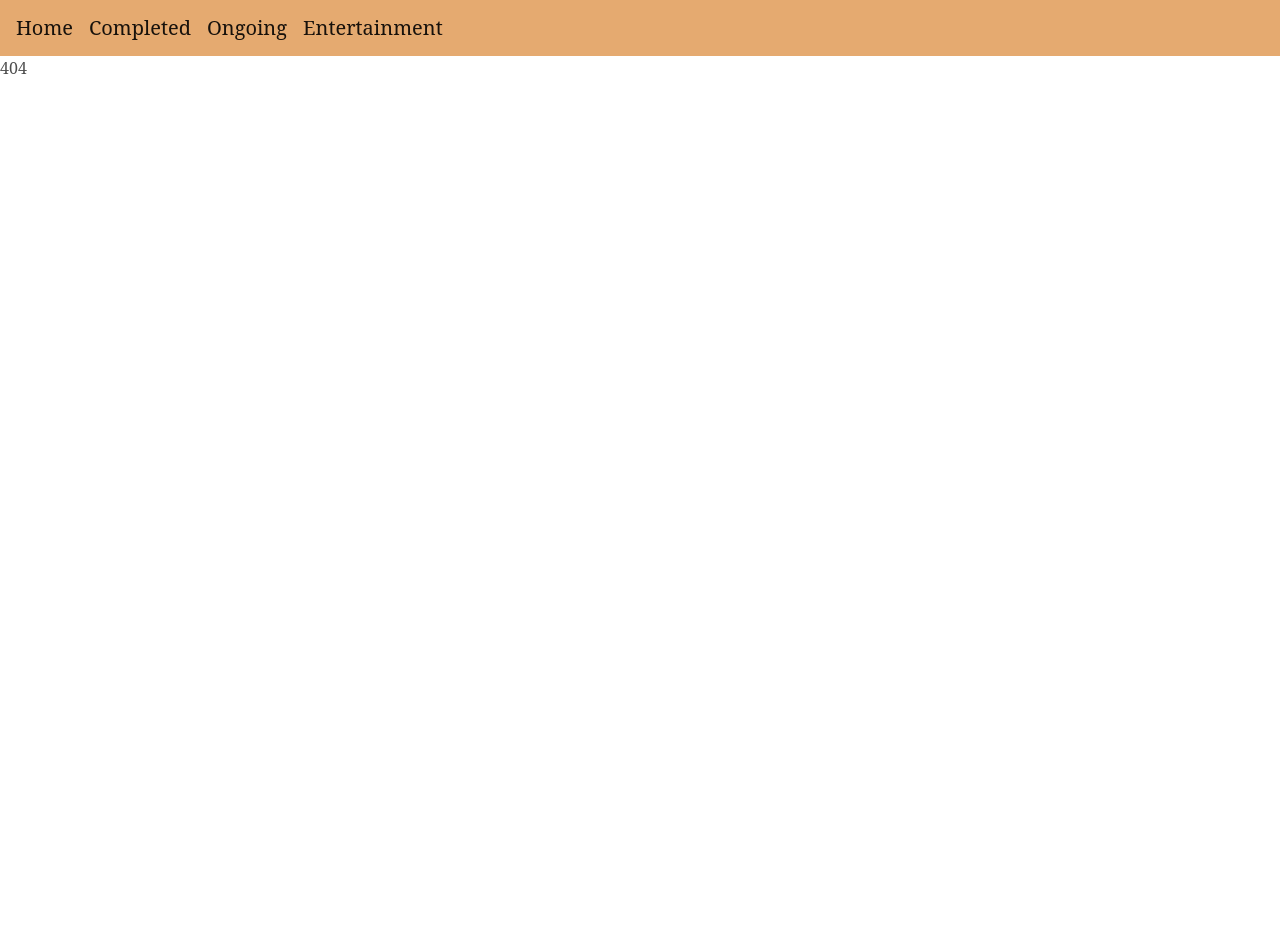
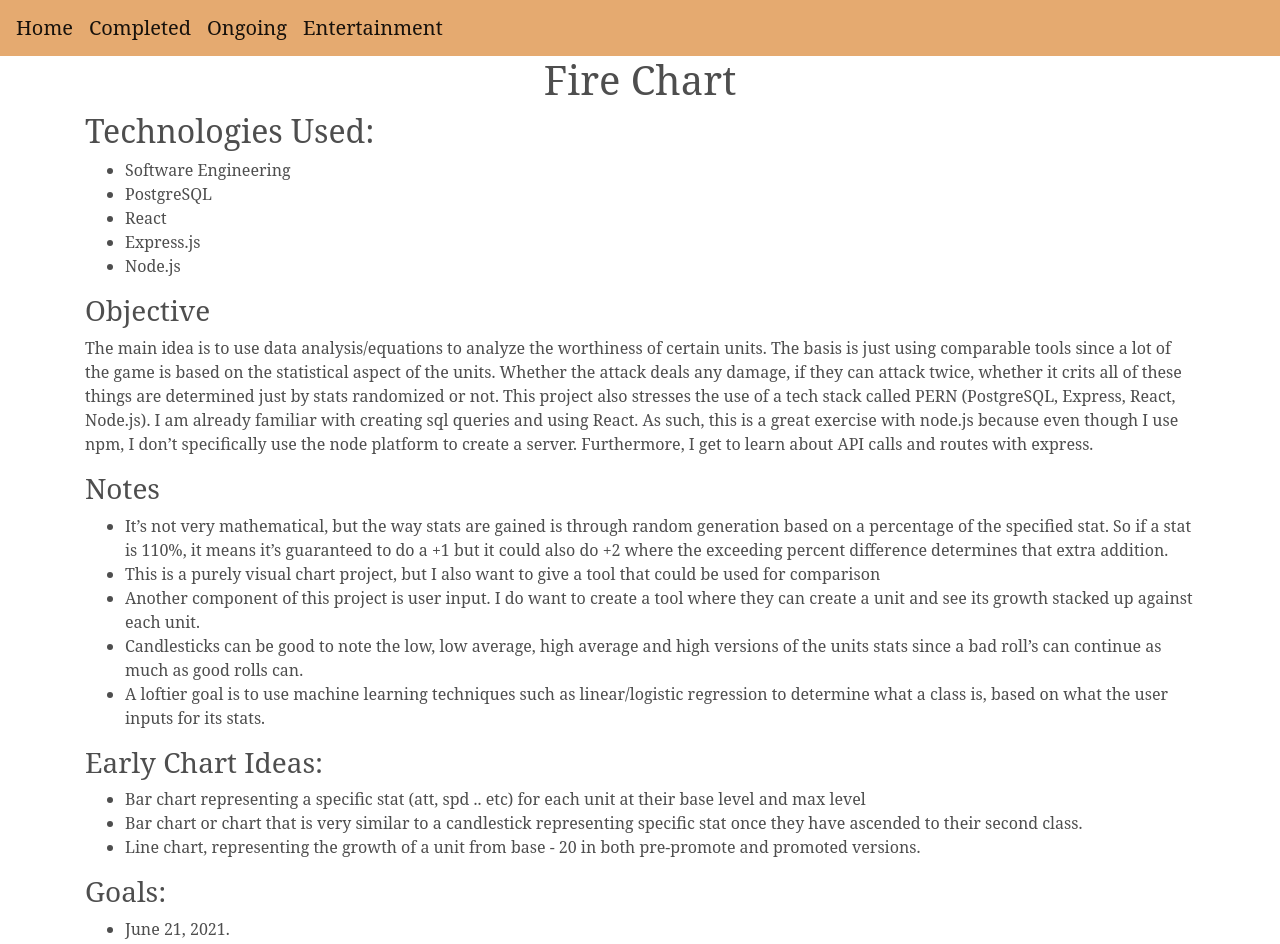
Before and after one commit to aljereno/portfolio-github, a React (Create React App) app: page /fireChart in a window 1280 px wide. Before the commit this address had no page. Shown: the top 944 px of the page. Before the commit the page ends 800 px from the top, so only its background shows below. Built offline with nearby package versions, Linux system fonts and the light colour scheme.

Commit message:
added new information about upcoming projects, and UI changes to completed

```diff
--- a/src/App.js
+++ b/src/App.js
@@ -16,6 +16,9 @@ import TestingScreen from './screens/TestingScreen';
 import LegLite from './singlescreens/LegLite';
 import BeyondLibrary from './singlescreens/BeyondLibrary';
 import ImgProcessing from './singlescreens/ImgProcessing';
+import FireChart from './singlescreens/FireChart';
+import FlatFoot from './singlescreens/FlatFoot';
+
 function App() {
   return (
     <BrowserRouter>
@@ -35,6 +38,8 @@ function App() {
         <Route path='/leglite' exact component={LegLite}/>
         <Route path='/beyond' exact component={BeyondLibrary}/>
         <Route path='/imgProcessing' exact component={ImgProcessing}/>
+        <Route path='/fireChart' exact component={FireChart}/>
+        <Route path='/flatFoot' exact component={FlatFoot}/>
         <Route path='/' render={() => <div>404</div>}/>
       </Switch>
     </BrowserRouter>
--- a/src/components/MiddleHomepage.js
+++ b/src/components/MiddleHomepage.js
@@ -1,6 +1,5 @@
 import React from 'react';
 import Container from 'react-bootstrap/Container';
-import useFirestore from '../hooks/useFirestore';
 import LeftMonth from '../minis/LeftMonth';
 import RightMonth from '../minis/RightMonth';
 import '../styles/globalstyles.css';
--- a/src/components/UploadGenshin.js
+++ b/src/components/UploadGenshin.js
@@ -4,21 +4,21 @@ import Progress from '../components/Progress';
 
 const UploadGenshin = () => {
     const [file, setFile] = useState(null);
-    const [error, setError] = useState(null);
+    // const [error, setError] = useState(null);
 
-    const types = ['image/png', 'image/jpeg'];
+    // const types = ['image/png', 'image/jpeg'];
 
-    const changeHandler = (e) => {
-        let selected = e.target.files[0];
-        if(selected && types.includes(selected.type)){
-            setFile(selected);
-            setError('');
-        } else {
-            setFile(null);
-            setError('Please select a viable image');
-        }
-        console.log(selected);
-    }
+    // const changeHandler = (e) => {
+    //     let selected = e.target.files[0];
+    //     if(selected && types.includes(selected.type)){
+    //         setFile(selected);
+    //         setError('');
+    //     } else {
+    //         setFile(null);
+    //         setError('Please select a viable image');
+    //     }
+    //     console.log(selected);
+    // }
 
     return (
         <form>
@@ -28,7 +28,7 @@ const UploadGenshin = () => {
             </label> */}
             <p>Showcasing the stats, weapons and units that help me beat Floor 12.</p>
             <div className="output">
-                { error && <div className="error">{ error } </div>}
+                {/* { error && <div className="error">{ error } </div>} */}
                 { file && <div> {file.name} </div>}
                 { file && <Progress file={file} setFile={setFile}/>}
             </div>
--- a/src/screens/Completed.js
+++ b/src/screens/Completed.js
@@ -10,37 +10,37 @@ const Completed = () => {
     let wrapper = createRef();
 
     return (
-        <Container style={{backgroundColor: '#C2B280', borderRadius: "25px", color: "black", paddingBottom: "25px"}}>
+        <div style={{width: "100%", backgroundColor: '#C2B280'}}>
+            <Container style={{backgroundColor: '#C2B280', color: "black", paddingBottom: "25px"}}>
             <div ref={wrapper}>
             { docs && docs.map(doc => (
-                <div key={doc.placement} style={{ marginTop:"2rem", display: 'flex'}}>
+                <Link to={doc.link} style={{textDecoration: "none"}}>
+                    <div key={doc.placement} style={{ marginTop:"2rem", display: 'flex'}}>
                     <div className="cardAttributes" style={{display: 'flex'}}>
                         <div style={{textAlign: "left", width: "100%", marginTop: "1rem"}}>
                             <div style={{display: "flex", marginBottom: "10px"}}>
-                                <Link to={doc.link} style={{textDecoration: "none", paddingLeft: "20px"}}>
-                                    <Button variant="info"><h5 style={{width:"100%"}}>{doc.title}</h5></Button>
-                                </Link>
+                                <h4 style={{paddingLeft: "10px", marginRight: "10px"}}><Button variant="dark">{doc.title}</Button></h4>
                                 <div style={{ display: "flex", flexWrap: "wrap"}}>
                                     {doc.badges && doc.badges.map(attr => (
-                                        <h6 ><Badge style={{marginLeft: "20px", marginTop: "10px"}} variant="secondary">{attr}</Badge></h6>
+                                        <div key={attr.key}><h6><Badge style={{marginLeft: "20px", marginTop: "10px"}} variant="secondary">{attr}</Badge></h6></div>
                                     ))}
                                 </div>
                             </div>
-                            <div style={{display: "flex"}}>
+                            <div style={{display: "flex", marginBottom: "1px"}}>
                                 {doc.url && <div style={{height: '100%', width: '100%', marginLeft: "1rem"}}>
-                                    <img style={{maxHeight: '100%', maxWidth: '100%', borderRadius: '15px'}} src={(doc.url)} alt={doc.title}/>
+                                    <img style={{maxHeight: '100%', maxWidth: '100%', borderRadius: '15px', paddingBottom: "10px"}} src={(doc.url)} alt={doc.title}/>
                                 </div> }
                                 <p style={{marginLeft: "20px", marginRight:"20px"}}>{doc.caption}</p>
                             </div>
-
                         </div>
                     </div>
                 </div>
+                </Link>
             ))}
         </div>
         </Container>
+        </div>
     )
 }
 
-
 export default Completed;
--- a/src/screens/Homepage.js
+++ b/src/screens/Homepage.js
@@ -3,7 +3,6 @@ import Container from 'react-bootstrap/Container';
 import MiddleHomepage from '../components/MiddleHomepage';
 import HeadCarousel from '../components/HeadCarousel';
 import '../styles/globalstyles.css';
-import { Link } from 'react-router-dom';
 
 const Homepage = () => {
 
--- /dev/null
+++ b/src/singlescreens/FireChart.js
@@ -0,0 +1,72 @@
+import React from 'react';
+import { Container } from 'react-bootstrap';
+
+const FireChart = () => {
+    return (
+        <Container>
+            <h1 style={{textAlign: 'center'}}>Fire Chart</h1>
+            <h2>Technologies Used: </h2>
+            <ul>
+                <li>Software Engineering</li>
+                <li>PostgreSQL</li>
+                <li>React</li>
+                <li>Express.js</li>
+                <li>Node.js</li>
+            </ul>
+            <h3>Objective</h3>
+            <p>The main idea is to use data analysis/equations to analyze the worthiness of certain units.
+                The basis is just using comparable tools since a lot of the game is based on the statistical
+                aspect of the units. Whether the attack deals any damage, if they can attack twice, whether
+                it crits all of these things are determined just by stats randomized or not. This project
+                also stresses the use of a tech stack called PERN (PostgreSQL, Express, React, Node.js).
+                I am already familiar with creating sql queries and using React. As such, this is a great
+                exercise with node.js because even though I use npm, I don’t specifically use the node
+                platform to create a server. Furthermore, I get to learn about API calls and routes with express.
+            </p>
+           <h3>Notes</h3>
+           <ul>
+               <li>
+                   It’s not very mathematical, but the way stats are gained is through random generation based on
+                   a percentage of the specified stat. So if a stat is 110%, it means it’s guaranteed to do a +1
+                   but it could also do +2 where the exceeding percent difference determines that extra addition.
+                </li>
+                <li>
+                    This is a purely visual chart project, but I also want to give a tool that could be used for comparison
+                </li>
+                <li>
+                    Another component of this project is user input. I do want to create a tool where they can create a unit and
+                    see its growth stacked up against each unit.
+                </li>
+                <li>
+                    Candlesticks can be good to note the low, low average, high average and high versions of the units stats since a
+                    bad roll’s can continue as much as good rolls can.
+                </li>
+                <li>
+                    A loftier goal is to use machine learning techniques such as linear/logistic regression to determine what a class is,
+                    based on what the user inputs for its stats.
+                </li>
+           </ul>
+           <h3>Early Chart Ideas:</h3>
+           <ul>
+               <li>
+                    Bar chart representing a specific stat (att, spd .. etc) for each unit at their base level and max level
+               </li>
+               <li>
+                    Bar chart or chart that is very similar to a candlestick representing specific stat once they have ascended to
+                    their second class.
+               </li>
+               <li>
+                    Line chart, representing the growth of a unit from base - 20 in both pre-promote and promoted versions.
+               </li>
+           </ul>
+           <h3>Goals: </h3>
+           <ul>
+                <li>June 21, 2021.</li>
+                <li>Create the skeleton using React.</li>
+                <li>Deploy the app to a heroku.</li>
+           </ul>
+        </Container>
+    )
+}
+
+export default FireChart;
--- /dev/null
+++ b/src/singlescreens/FlatFoot.js
@@ -0,0 +1,65 @@
+import React from 'react';
+import { Container } from 'react-bootstrap';
+
+const FlatFoot = () => {
+    return (
+        <Container>
+            <h1 style={{textAlign: 'center'}}>Flat Foot</h1>
+            <h2>Technologies Used: </h2>
+            <ul>
+                <li>Unity</li>
+                <li>Mobile Android Development</li>
+                <li>C#</li>
+                <li>Game Design</li>
+            </ul>
+            <h3>Objective</h3>
+            <p>
+                I have always been fascinated by clicker games, from Cookie Clicker to my most
+                recent game Legends of Idleon. Fascinating games, try them out if you want to satisfy
+                your lizard brain with gradually increasing numbers. I have this concept that the idle clicker
+                game has always had a connection with long distance running. In the beginning your
+                trying to catch up, trying to actively like the activity your doing. In the clicker
+                game, your trying to see which ones to upgrade first, which ones to prioritze. But as time goes
+                by, you get into the zone and the number of miles adds up and everything is basically
+                just progress. Flat Foot will also be my first foray into the mobile android space,
+                meaning I'd have to shell out $25 at some point to be able to publish this.
+            </p>
+            <h3>Ideas:</h3>
+            <ul>
+                <li>Accumulate miles by running, mainly the running energy is used to power the city you live</li>
+                <li>Vendors, takes in miles as currency</li>
+                <ul>
+                    <li>Tech industry: Access to performance clothes and accessories, requires power to run</li>
+                    <li>Health Industry: Rehab for injuries sustained due to bottlenecks and other human upgrades, requires power to run</li>
+                    <li>Electric Industry: Powers the two industries above
+                        ,upgrades makes use of miles more efficiently,
+                        don't have to require so much to power things</li>
+
+                </ul>
+                <li>Create bottlenecks so that it's not too idle</li>
+                <li>First bottleneck: Clicking for too long exhausts the player, have to minimize with rest</li>
+                <li>Second bottlenect: Resting for too long means you get too stiff, leading to slower gains</li>
+                <li>These bottlenecks don't really affect the game if you don't have the game on, but I want to aim for active gameplay if you do have it on</li>
+            </ul>
+            <h3>Things to buy:</h3>
+            <ul>
+                <li>Shoes</li>
+                <ul>
+                    <li>Nike Wildhorse 6</li>
+                    <li>Jesus Slippers</li>
+                    <li>Vans Old Skools</li>
+                    <li>Jordans</li>
+                    <li>Ultraboosts</li>
+                    <li>Nike Pegasus</li>
+                    <li>Hoka</li>
+                </ul>
+                <li>Pedalling Equipment for light training while resting</li>
+                <li>Better maps/tracks</li>
+                <li>Gym Membership/Trainer</li>
+                <li>Supplements</li>
+            </ul>
+        </Container>
+    )
+}
+
+export default FlatFoot;
--- a/src/singlescreens/ProjectInfo.js
+++ b/src/singlescreens/ProjectInfo.js
@@ -49,10 +49,10 @@ const ProjectInfo = () => {
                     <li>Genshin Abyss, Progress update on characters throughout the patches (Current Patch 1.4)</li>
                     <li>Entertainment, have a drag and droppable component</li>
                     <li>Entertainment, contain lists of all the shtuff that I want to watch, play or read</li>
-                    <li>Ongoing, further elaborate on Project Emblem</li>
-                    <li>Ongoing, further elaborate on Flat Foot</li>
-                    <li>Components 1, update the card that will be used to display small info about everything</li>
-                    <li>Components 2, update navbar to change based on what page you are on</li>
+                    <strike><li>Ongoing, further elaborate on Project Emblem</li></strike>
+                    <strike><li>Ongoing, further elaborate on Flat Foot</li></strike>
+                    <strike><li>Components 1, update the card that will be used to display small info about everything</li></strike>
+                    <strike><li>Components 2, update navbar to change based on what page you are on</li></strike>
                     <li>Completed, finish up the pictures for Quarantine</li>
                     <li>Completed, finish up pictures for Weatherbox</li>
                     <li>Created on June 12, 2021</li>
@@ -74,6 +74,8 @@ const ProjectInfo = () => {
                     <li>June 17, 2021</li>
                     <li>Finished adding in blurbs, images to the cards in completed tab</li>
                     <li>Major overhaul of the webpage</li>
+                    <li>June 21, 2021</li>
+                    <li>Finished Elaboration on Flat foot and fire emblem related projects</li>
                 </ul>
             </section>
             <h3>Progress</h3>
--- a/src/styles/globalstyles.css
+++ b/src/styles/globalstyles.css
@@ -45,7 +45,7 @@
     margin-left: 10px;
     margin-right: 10px;
     display: grid;
-    grid-template-columns: 1fr 1fr 1fr 1fr 1fr 1fr 1fr 1fr 1fr  ;
+    grid-template-columns: 1fr 1fr 1fr 1fr 1fr 1fr 1fr 1fr 1fr ;
     grid-gap: 5px;
   }
 
@@ -167,13 +167,12 @@ label:hover{
   background-color: #E5AA70;
   width: 100%;
   margin-top: 1em;
-  margin-bottom: 5px;
   margin-right: 2em;
   border-radius: 1em;
 }
 
 .cardAttributes:hover {
-  opacity: 0.9;
+  opacity: 0.7;
 }
 
 /* Changes the color of the link tag also, since link tag is transpiled from an a tag*/
```
Also changed, not shown: src/components/Drag.js (added, +79 -0 lines).
